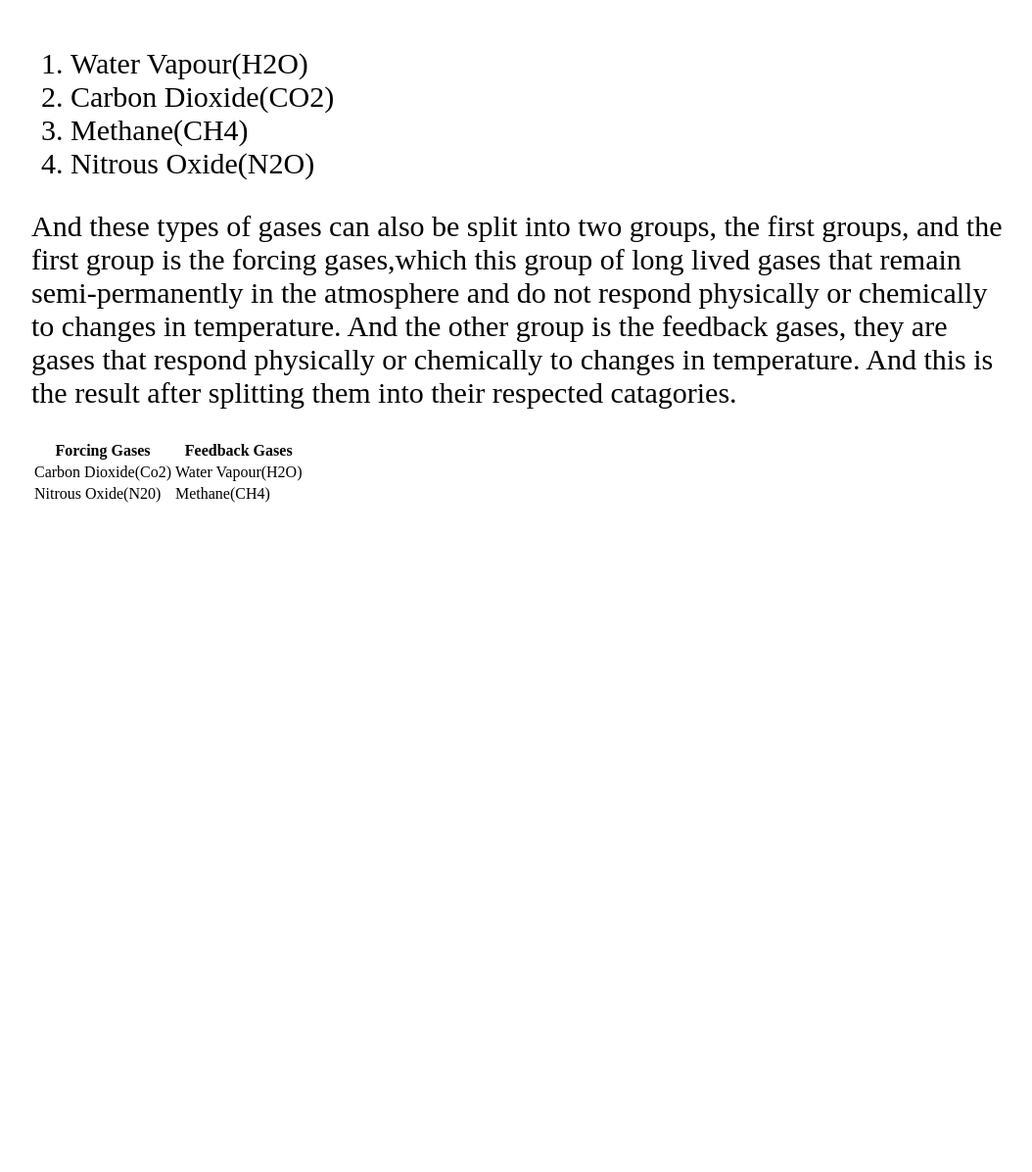
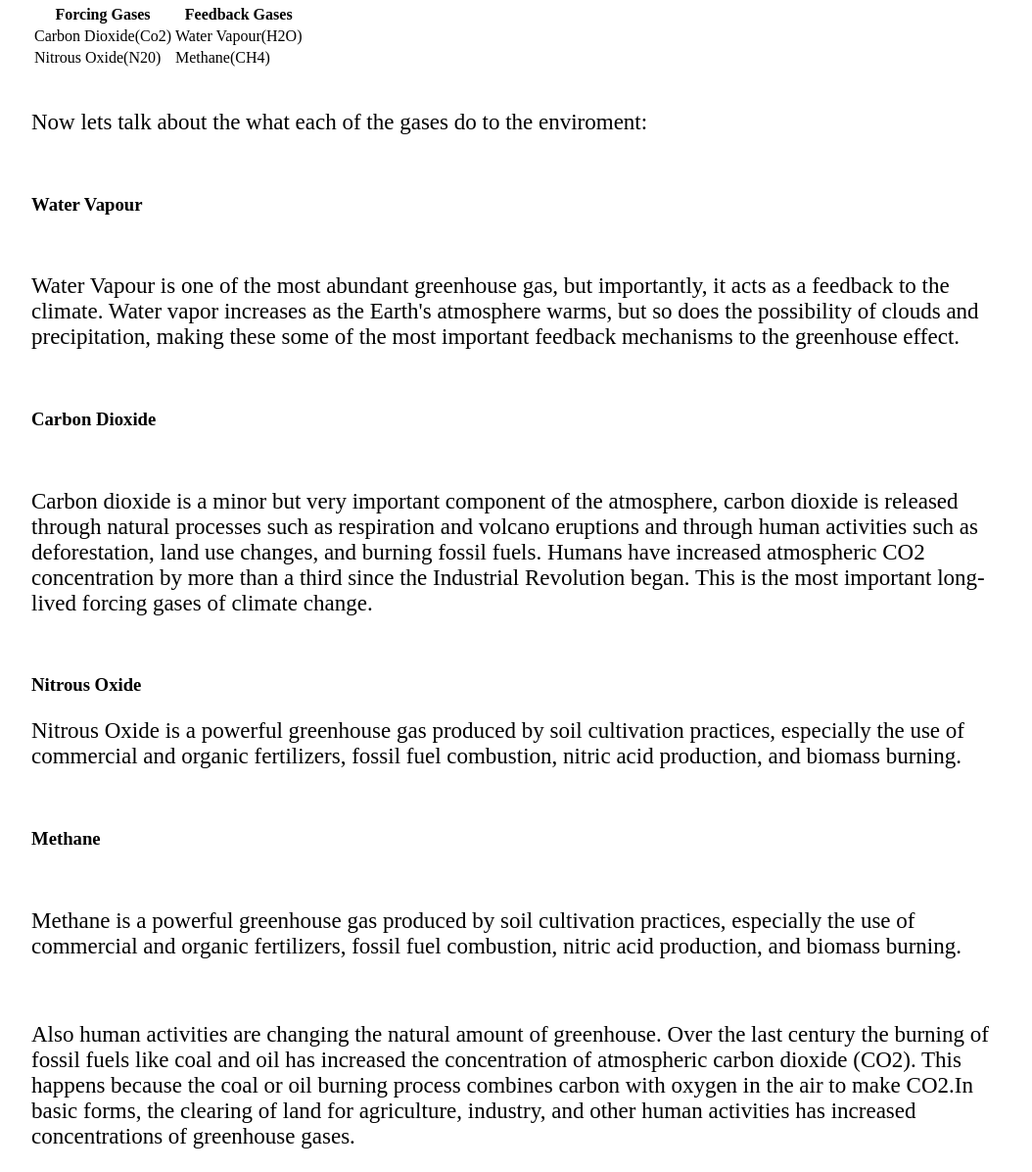
Before and after one commit to CarlosLeung120/Global-Warming-Knowledge, a plain HTML site: page index.html in a window 1280 px wide. Shown: the part 1111-2307 px from the top of the page at 98% size, without its empty margins (108-1162 px from the left). Before the commit the page ends 1657 px from the top, so only its background shows below. Drawn offline with Linux system fonts and the light colour scheme.

Commit message:
Four point five commit: 2 0.5 finish

```diff
--- a/index.html
+++ b/index.html
@@ -9,10 +9,10 @@
    margin:0 auto;
  }
     p {
-  font-size: 30px
+  font-size: 23px
  }
     ol {
-  font-size: 30px
+  font-size: 23px
     }
     </style>
   </head>
@@ -58,10 +58,11 @@
    And after showing some general information about global warming, I
    will now indeed start to talk about some of the causes for global
    warming to happen in the first place.<br>
-   Starting off, one of the causes of global warming to happen is
+   Starting off, the most important cause of global warming to happen is
    because of gases in the atmosphere blocking the heat from escaping,
    and there are several types of gases that are in the atmosphere and
-   blocking the heat from escaping, and these types of gases are:</p><br>
+   blocking the heat from escaping, and these types of gases are:
+   </p><br>
     <ol>
      <li>Water Vapour(H2O)</li>
      <li>Carbon Dioxide(CO2)</li>
@@ -75,7 +76,8 @@
    in temperature. And the other group is the feedback gases, they are
    gases that respond physically or chemically to changes in temperature.
    And this is the result after splitting them into their respected
-   catagories.<br>
+   catagories.
+   </p><br>
    <table>
      <tr>
        <th>Forcing Gases</th>
@@ -89,7 +91,39 @@
        <td>Nitrous Oxide(N20)</td>
        <td>Methane(CH4)</td>
      </tr>
-   </table>
+   </table><br>
+   <p>Now lets talk about the what each of the gases do to the enviroment:</p><br>
+   <h3>Water Vapour</h3><br>
+   <p>Water Vapour is one of the most abundant greenhouse gas, but importantly,
+   it acts as a feedback to the climate. Water vapor increases as the Earth's
+   atmosphere warms, but so does the possibility of clouds and precipitation,
+   making these some of the most important feedback mechanisms to the
+   greenhouse effect.
+   </p><br>
+   <h3>Carbon Dioxide</h3><br>
+   <p>Carbon dioxide is a minor but very important component of the atmosphere,
+   carbon dioxide is released through natural processes such as respiration and
+   volcano eruptions and through human activities such as deforestation, land
+   use changes, and burning fossil fuels. Humans have increased atmospheric CO2
+   concentration by more than a third since the Industrial Revolution began.
+   This is the most important long-lived forcing gases of climate change.
+   </p><br>
+   <h3>Nitrous Oxide</h3>
+   <p>Nitrous Oxide is a powerful greenhouse gas produced by soil cultivation
+   practices, especially the use of commercial and organic fertilizers, fossil
+   fuel combustion, nitric acid production, and biomass burning.
+   </p><br>
+   <h3>Methane</h3><br>
+   <p>Methane is a powerful greenhouse gas produced by soil cultivation practices,
+   especially the use of commercial and organic fertilizers, fossil fuel combustion,
+   nitric acid production, and biomass burning.
+   </p><br>
+   <p>Also human activities are changing the natural amount of greenhouse. Over the
+   last century the burning of fossil fuels like coal and oil has increased the
+   concentration of atmospheric carbon dioxide (CO2). This happens because the coal
+   or oil burning process combines carbon with oxygen in the air to make CO2.In basic forms,
+   the clearing of land for agriculture, industry, and other human activities has increased
+   concentrations of greenhouse gases.
    </p>
   </body>
 </html>
```
Also changed, not shown: effects.html (+20 -2 lines), reason.html (+1 -1 lines).
